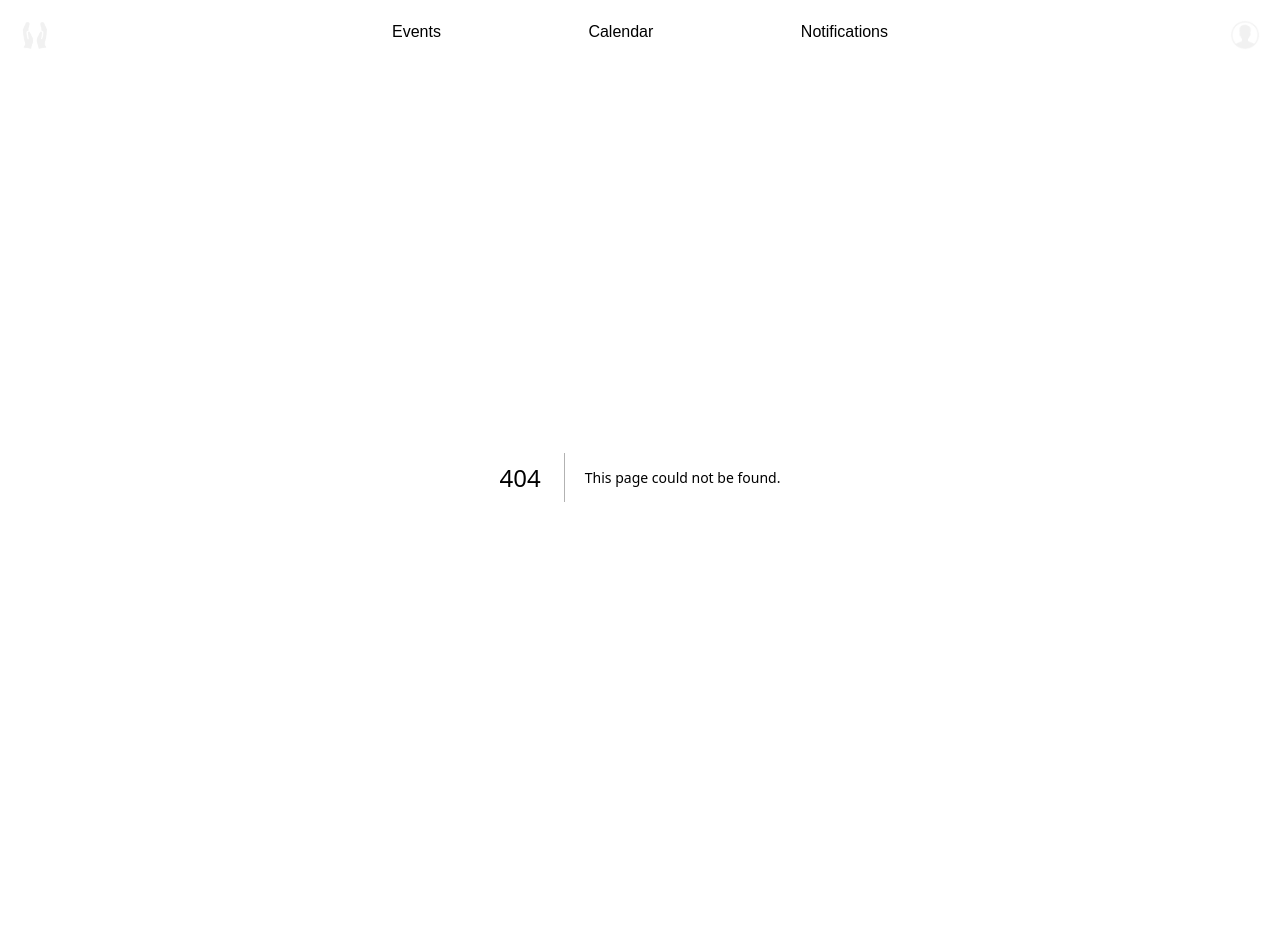
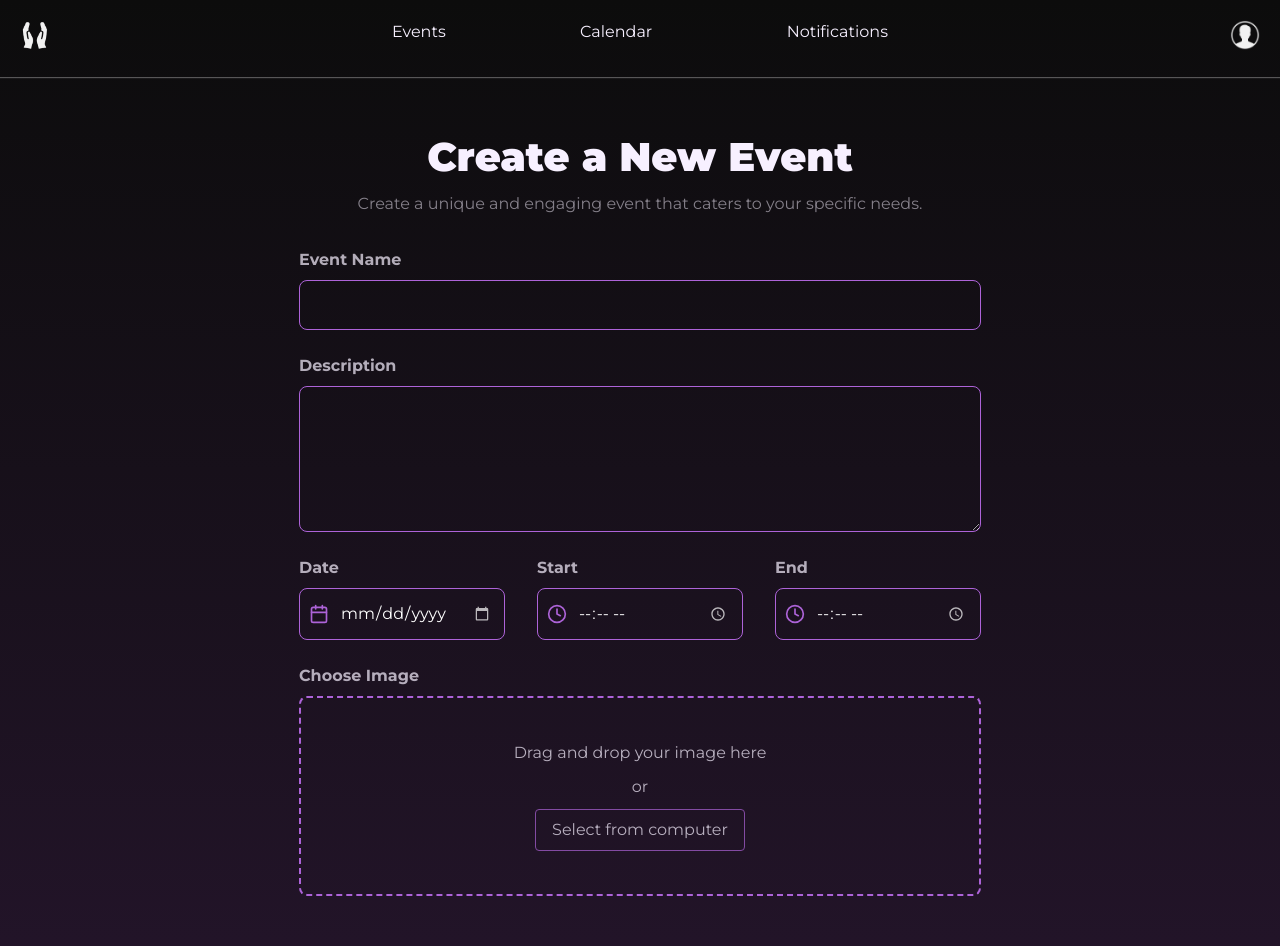
Before and after one commit to MeinardEdrei/Eventure, a Next.js app: page /Create-Event in a window 1280 px wide. Before the commit this address had no page. Shown: the top 946 px of the page. Before the commit the page ends 877 px from the top, so only its background shows below. Built offline with nearby package versions, Linux system fonts and the light colour scheme.

Commit message:
added create event

```diff
--- /dev/null
+++ b/app/Create-Event/page.js
@@ -0,0 +1,122 @@
+"use client";
+import React, { useState } from "react";
+import { Calendar, Clock } from "lucide-react";
+import "../css/Create-Event.css";
+
+const Page = () => {
+  const [isDragging, setIsDragging] = useState(false);
+  const [selectedFile, setSelectedFile] = useState(null);
+
+  const handleDrag = (e) => {
+    e.preventDefault();
+    e.stopPropagation();
+  };
+
+  const handleDrop = (e) => {
+    e.preventDefault();
+    e.stopPropagation();
+    setIsDragging(false);
+
+    const files = e.dataTransfer.files;
+    if (files && files[0] && files[0].type.startsWith("image/")) {
+      setSelectedFile(files[0].name);
+    }
+  };
+
+  const handleFileSelect = (e) => {
+    const files = e.target.files;
+    if (files && files[0] && files[0].type.startsWith("image/")) {
+      setSelectedFile(files[0].name);
+    }
+  };
+
+  return (
+    <div className="createEvent-mnc">
+      <div className="event-content">
+        <div className="text-container">
+          <h1>Create a New Event</h1>
+          <p>
+            Create a unique and engaging event that caters to your specific
+            needs.
+          </p>
+        </div>
+        <div className="input-containers">
+          <div className="event-name">
+            <label>Event Name</label>
+            <input type="text" />
+          </div>
+          <div className="description">
+            <label>Description</label>
+            <textarea rows="5" />
+          </div>
+          <div className="schedule">
+            <div className="date">
+              <label>Date</label>
+              <div className="input-with-icon">
+                <Calendar className="input-icon" />
+                <input type="date" />
+              </div>
+            </div>
+            <div className="start">
+              <label>Start</label>
+              <div className="input-with-icon">
+                <Clock className="input-icon" />
+                <input type="time" />
+              </div>
+            </div>
+            <div className="end">
+              <label>End</label>
+              <div className="input-with-icon">
+                <Clock className="input-icon" />
+                <input type="time" />
+              </div>
+            </div>
+          </div>
+          <div className="input-image">
+            <label>Choose Image</label>
+            <div
+              className={`dropzone ${isDragging ? "dragging" : ""}`}
+              onClick={() => document.getElementById("file-input").click()}
+              onDragEnter={(e) => {
+                handleDrag(e);
+                setIsDragging(true);
+              }}
+              onDragLeave={(e) => {
+                handleDrag(e);
+                setIsDragging(false);
+              }}
+              onDragOver={handleDrag}
+              onDrop={handleDrop}
+            >
+              <input
+                type="file"
+                id="file-input"
+                onChange={handleFileSelect}
+                accept="image/*"
+                hidden
+              />
+              <div className="dropzone-content">
+                {selectedFile ? (
+                  <p className="selected-file">{selectedFile}</p>
+                ) : (
+                  <>
+                    <p>Drag and drop your image here</p>
+                    <p>or</p>
+                    <button type="button" className="select-button">
+                      Select from computer
+                    </button>
+                  </>
+                )}
+              </div>
+            </div>
+          </div>
+        </div>
+        <div className="createEvent-btn">
+          <button type="submit">Create Event</button>
+        </div>
+      </div>
+    </div>
+  );
+};
+
+export default Page;
--- /dev/null
+++ b/app/css/Create-Event.css
@@ -0,0 +1,188 @@
+@import url("https://fonts.googleapis.com/css2?family=Nunito:ital,wght@0,200..1000;1,200..1000&display=swap");
+@import url("https://fonts.googleapis.com/css2?family=Montserrat:ital,wght@0,100..900;1,100..900&display=swap");
+
+* {
+  margin: 0;
+  padding: 0;
+  font-family: "Montserrat", "Nunito";
+}
+body {
+  overflow-x: hidden;
+}
+.createEvent-mnc {
+  display: flex;
+  justify-content: center;
+  width: 100vw;
+  padding: 20px;
+  margin-bottom: 50px;
+}
+.event-content {
+  display: flex;
+  flex-direction: column;
+  align-items: center;
+  width: 55%;
+  gap: 2em;
+}
+.text-container {
+  display: flex;
+  flex-direction: column;
+  align-items: center;
+  width: 100%;
+}
+.text-container h1 {
+  font-size: 2.5em;
+  font-weight: 900;
+  padding: 30px 0 5px 0;
+}
+.text-container p {
+  font-size: 1em;
+  color: #f7f0ff;
+  opacity: 50%;
+  text-align: center;
+}
+.input-containers {
+  display: flex;
+  flex-direction: column;
+  align-items: center;
+  width: 100%;
+  gap: 1.5em;
+}
+.input-containers .event-name,
+.input-containers .description,
+.input-containers .date,
+.input-containers .start,
+.input-containers .end,
+.input-containers .input-image {
+  display: flex;
+  flex-direction: column;
+  width: 100%;
+}
+.input-containers .schedule {
+  display: flex;
+  flex-direction: row;
+  gap: 2em;
+  width: 100%;
+}
+
+.input-containers .input-with-icon {
+  position: relative;
+  display: flex;
+  align-items: center;
+  width: 100%;
+}
+
+.input-containers .input-icon {
+  position: absolute;
+  left: 10px;
+  color: #ad63d8;
+  width: 20px;
+  height: 20px;
+}
+
+.input-containers .input-with-icon input {
+  padding-left: 40px;
+}
+
+.input-containers input[type="date"]::-webkit-calendar-picker-indicator,
+.input-containers input[type="time"]::-webkit-calendar-picker-indicator {
+  filter: invert(1);
+  opacity: 0.7;
+}
+
+.dropzone {
+  width: 100%;
+  height: 200px;
+  border: 2px dashed #ad63d8;
+  border-radius: 8px;
+  display: flex;
+  align-items: center;
+  justify-content: center;
+  cursor: pointer;
+  transition: all 0.3s ease;
+}
+
+.dropzone.dragging {
+  background-color: rgba(173, 99, 216, 0.1);
+  border-color: rgb(168, 85, 247);
+}
+
+.dropzone-content {
+  display: flex;
+  flex-direction: column;
+  align-items: center;
+  gap: 10px;
+  color: #f7f0ff;
+  opacity: 0.7;
+}
+
+.select-button {
+  background-color: transparent;
+  border: 1px solid #ad63d8;
+  color: #f7f0ff;
+  padding: 8px 16px;
+  border-radius: 4px;
+  cursor: pointer;
+  transition: all 0.2s ease;
+}
+
+.select-button:hover {
+  background-color: rgba(197, 97, 255, 0.8);
+}
+
+.selected-file {
+  color: #f7f0ff;
+  opacity: 0.7;
+  text-align: center;
+  word-break: break-all;
+  padding: 0 20px;
+}
+.input-containers label {
+  font-size: 1em;
+  color: #f7f0ff;
+  opacity: 70%;
+  font-weight: bold;
+  margin-bottom: 0.5em;
+}
+.input-containers input,
+.input-containers textarea {
+  background-color: transparent;
+  color: #fff;
+  padding: 0.75rem;
+  border: 1px solid #ad63d8;
+  border-radius: 8px;
+  width: 100%;
+  outline: none;
+}
+.input-containers textarea {
+  resize: vertical; /* allows resizing vertically, but not horizontally */
+}
+.input-containers input:focus,
+.input-containers textarea:focus {
+  background-color: rgb(107 33 168);
+  border: 2px solid rgb(168 85 247);
+}
+.input-containers input::placeholder,
+.input-containers textarea::placeholder {
+  color: #ffffff;
+  opacity: 0.5;
+}
+.createEvent-btn {
+  width: 100%;
+  margin-top: 20px;
+  padding: 0.7rem;
+  background-color: #ffffff;
+  opacity: 0.5;
+  border: none;
+  border-radius: 30px;
+  text-align: center;
+  cursor: pointer;
+  transition: all 0.2s ease;
+}
+.createEvent-btn button {
+  color: #000000;
+  font-size: 1.2em;
+  font-weight: bold;
+}
+.createEvent-btn:hover {
+  opacity: 1;
+}
--- a/app/css/Homepage.css
+++ b/app/css/Homepage.css
@@ -9,6 +9,10 @@
 }
 body {
     overflow-x: hidden;
+}
+html
+{
+    overflow-y: scroll;
 }
 
 .main-container {
--- a/app/css/Login-Signup.css
+++ b/app/css/Login-Signup.css
@@ -74,6 +74,7 @@ body{
   font-size: 0.8em;
 }
 
+/* Registration */
 /* Usertype Choices: */
 .usertype-container {
   display: flex;
--- a/package.json
+++ b/package.json
@@ -11,6 +11,7 @@
   "dependencies": {
     "@spectrum-icons/workflow": "^4.2.15",
     "axios": "^1.7.7",
+    "lucide-react": "^0.456.0",
     "next": "15.0.2",
     "next-auth": "^4.24.10",
     "react": "^18.3.1",
```
Also changed, not shown: 1 other file (tests, documents, lock files or other folders).
